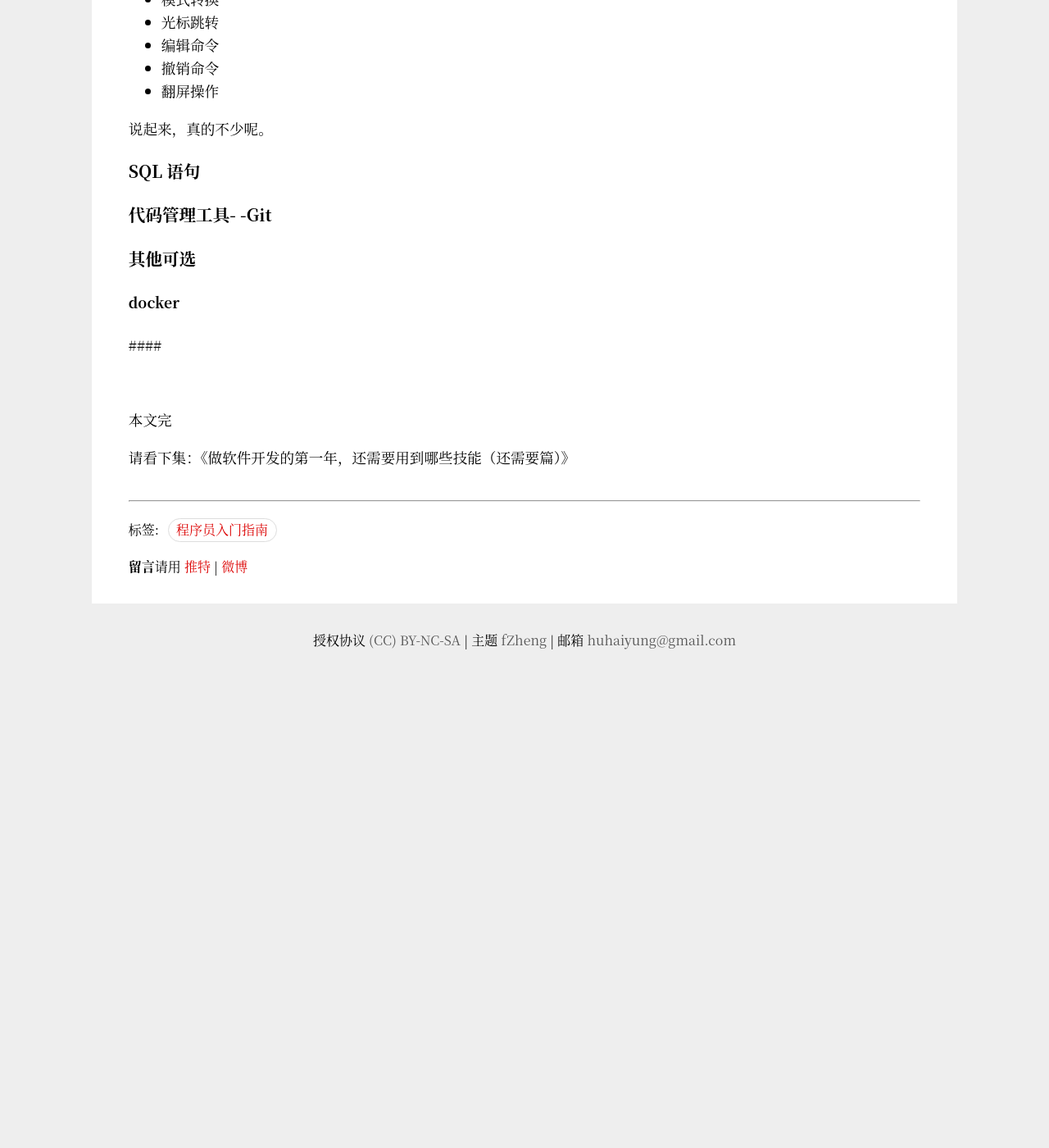
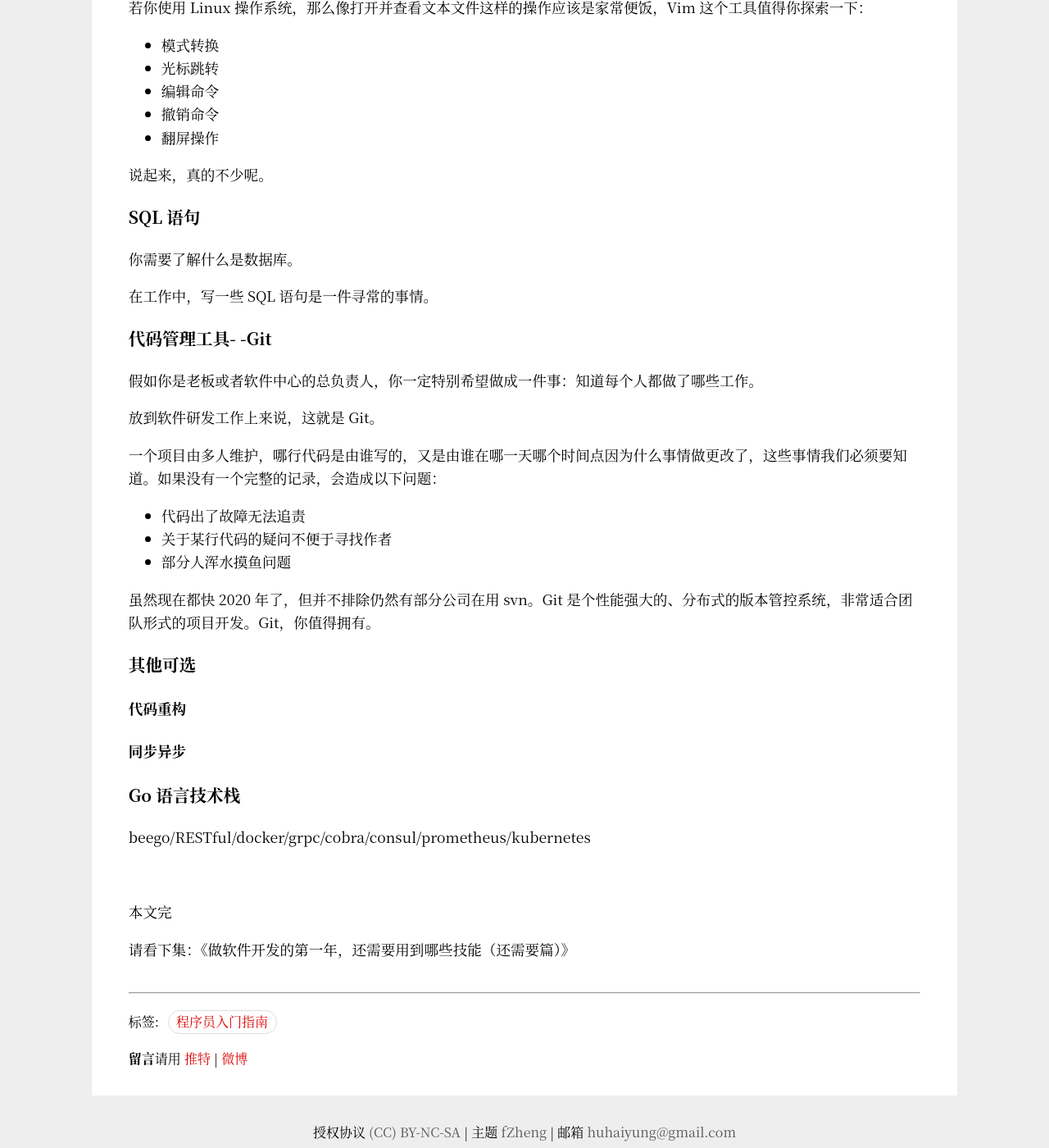
Before and after one commit to Haiyung/haiyung.github.io, a Jekyll site: the page built from _posts/2019-10-27-minimum-skills-in-the-first-year-of-development.md, in a window 1280 px wide and 1400 px high, scrolled down 9072 px. Shown: the whole window at 82% size. Built offline with Jekyll 4.4.1, drawn with Linux system fonts in a browser that asks for light colours; before the commit the page ends 9872 px from its top, so only the background shows below that; some of the changed text lies outside the part shown.

Commit message:
article: update article

```diff
--- a/_posts/2019-10-27-minimum-skills-in-the-first-year-of-development.md
+++ b/_posts/2019-10-27-minimum-skills-in-the-first-year-of-development.md
@@ -313,16 +313,33 @@ Linux 操作系统就是你代码的“生存环境”，想一想假如人类
 
 ###  SQL 语句
 
+你需要了解什么是数据库。
+
+在工作中，写一些 SQL 语句是一件寻常的事情。
 
 ### 代码管理工具- -Git
 
+假如你是老板或者软件中心的总负责人，你一定特别希望做成一件事：知道每个人都做了哪些工作。
+
+放到软件研发工作上来说，这就是 Git。
+
+一个项目由多人维护，哪行代码是由谁写的，又是由谁在哪一天哪个时间点因为什么事情做更改了，这些事情我们必须要知道。如果没有一个完整的记录，会造成以下问题：
+
+- 代码出了故障无法追责
+- 关于某行代码的疑问不便于寻找作者
+- 部分人浑水摸鱼问题
+
+虽然现在都快 2020 年了，但并不排除仍然有部分公司在用 svn。Git 是个性能强大的、分布式的版本管控系统，非常适合团队形式的项目开发。Git，你值得拥有。
 
 ### 其他可选
 
-#### docker
+#### 代码重构
 
-####
+#### 同步异步
 
+### Go 语言技术栈
+
+beego/RESTful/docker/grpc/cobra/consul/prometheus/kubernetes
 
 <br>
 
```
